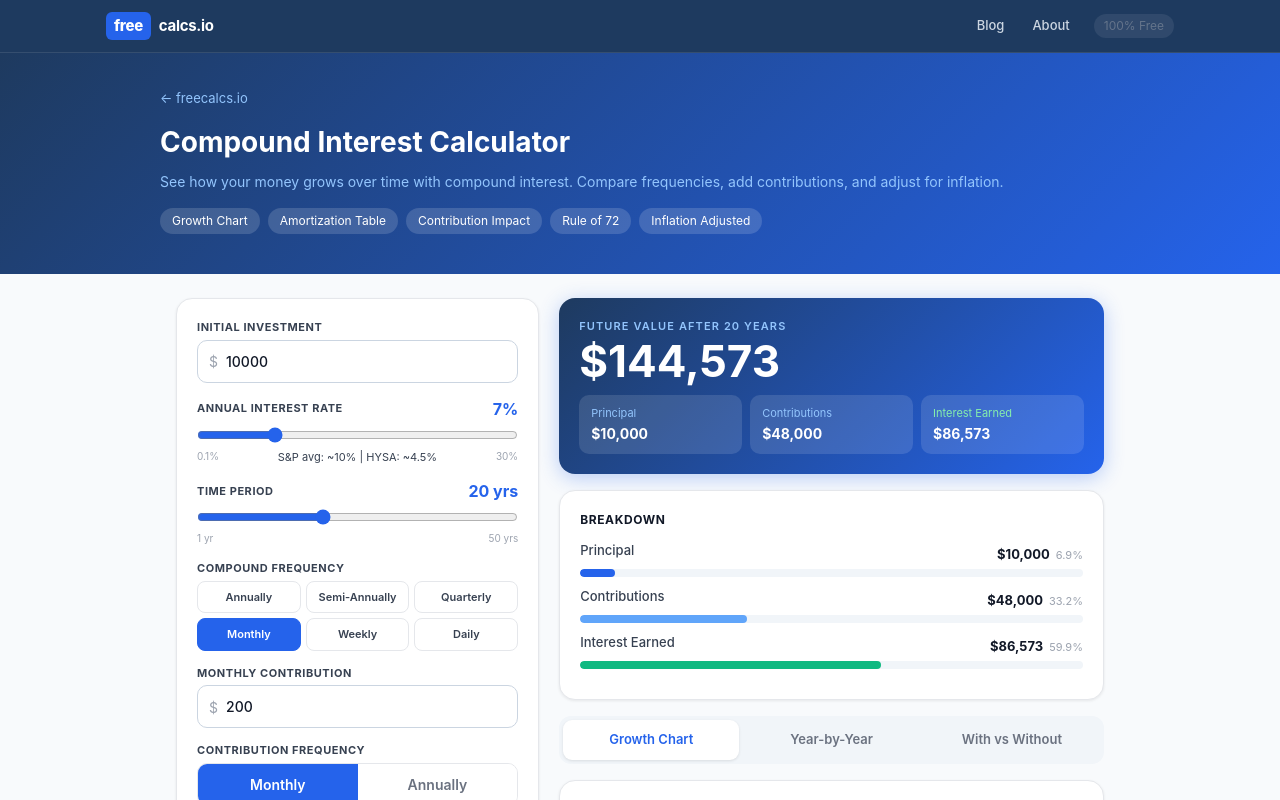
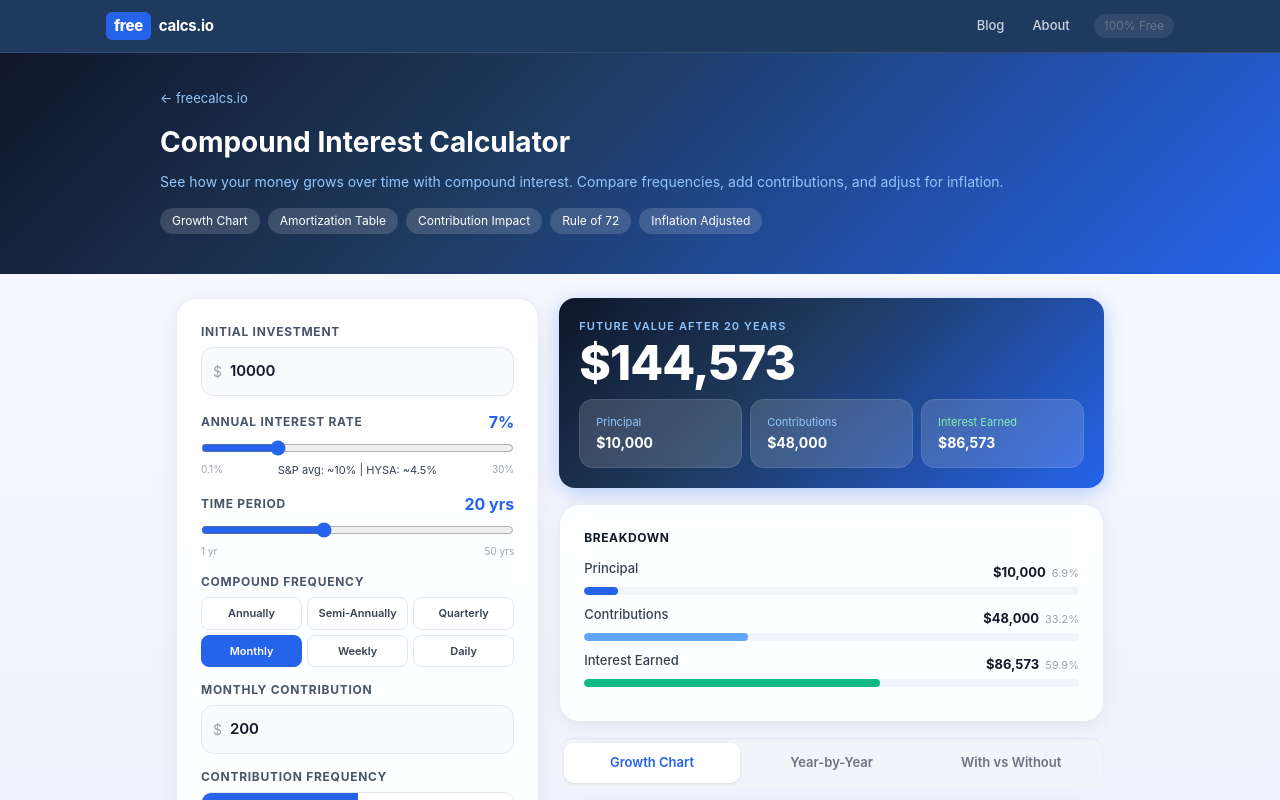
Before and after one commit to Tunjilor/freecalcs, a Next.js app: page /compound-interest in a window 1280 px wide. Shown: the top 800 px of the page. Built offline with nearby package versions, Linux system fonts and the light colour scheme.

Commit message:
premium visual redesign - compound interest

```diff
--- a/src/app/compound-interest/calculator.tsx
+++ b/src/app/compound-interest/calculator.tsx
@@ -3,10 +3,10 @@
 import { useState, useEffect, useCallback } from 'react';
 
 
-const C = { blue:'#2563eb', darkBlue:'#1e3a5f', gray:'#6b7280', border:'#e5e7eb', white:'#ffffff', light:'#f8fafc', text:'#111827' };
-const card: React.CSSProperties = { background:C.white, borderRadius:16, padding:20, boxShadow:'0 1px 3px rgba(0,0,0,.08)', border:`1px solid ${C.border}`, marginBottom:16 };
-const inp: React.CSSProperties  = { width:'100%', border:`1px solid #cbd5e1`, borderRadius:10, padding:'10px 12px', fontSize:14, outline:'none', background:C.white, boxSizing:'border-box', color:'#111827', fontWeight:500 };
-const lbl: React.CSSProperties  = { display:'block', fontSize:11, fontWeight:700, color:'#374151', textTransform:'uppercase', letterSpacing:'0.05em', marginBottom:4 } as React.CSSProperties;
+const C = { blue:'#2563eb', darkBlue:'#0f172a', gray:'#6b7280', border:'#e2e8f0', white:'#ffffff', light:'#f8fafc', text:'#111827', accent:'#7c3aed', emerald:'#059669' };
+const card: React.CSSProperties = { background:'rgba(255,255,255,0.85)', backdropFilter:'blur(12px)', WebkitBackdropFilter:'blur(12px)', borderRadius:20, padding:24, boxShadow:'0 4px 24px rgba(0,0,0,.06), 0 1px 2px rgba(0,0,0,.04)', border:'1px solid rgba(226,232,240,0.8)', marginBottom:20, transition:'all 0.3s ease' };
+const inp: React.CSSProperties  = { width:'100%', border:'1.5px solid #e2e8f0', borderRadius:12, padding:'12px 14px', fontSize:15, outline:'none', background:'#f8fafc', boxSizing:'border-box', color:'#111827', fontWeight:600, transition:'all 0.2s ease', letterSpacing:'-0.01em' };
+const lbl: React.CSSProperties  = { display:'block', fontSize:12, fontWeight:700, color:'#475569', textTransform:'uppercase', letterSpacing:'0.06em', marginBottom:6 } as React.CSSProperties;
 const btnBase: React.CSSProperties = { flex:1, padding:'10px 0', fontSize:14, fontWeight:600, border:'none', cursor:'pointer', transition:'all .15s' };
 
 const FREQ_OPTIONS = [
@@ -178,11 +178,11 @@ export default function CompoundInterestCalculator(){
   };
 
   return(
-    <div style={{fontFamily:'-apple-system,BlinkMacSystemFont,"Segoe UI",sans-serif',background:C.light,minHeight:'100vh'}}>
+    <div style={{fontFamily:'-apple-system,BlinkMacSystemFont,"Segoe UI",Inter,sans-serif',background:'linear-gradient(180deg,#f8fafc 0%,#eef2ff 50%,#f0fdf4 100%)',minHeight:'100vh'}}>
       <style>{`html{scroll-behavior:smooth;} @media(max-width:680px){.ci-grid{grid-template-columns:1fr!important;}} input[type=range]{width:100%;accent-color:#2563eb;}`}</style>
 
       {/* Header */}
-      <div style={{background:`linear-gradient(135deg,${C.darkBlue},${C.blue})`,color:C.white,padding:'32px 16px 40px'}}>
+      <div style={{background:'linear-gradient(135deg,#0f172a 0%,#1e3a5f 40%,#2563eb 100%)',color:C.white,padding:'32px 16px 40px'}}>
         <div style={{maxWidth:960,margin:'0 auto'}}>
           <a href="/" style={{color:'#93c5fd',fontSize:13,textDecoration:'none'}}>&lt;- freecalcs.io</a>
           <h1 style={{fontSize:28,fontWeight:700,margin:'12px 0 8px',color:C.white}}>Compound Interest Calculator</h1>
@@ -273,7 +273,7 @@ export default function CompoundInterestCalculator(){
 
             {/* Rule of 72 */}
             {res&&res.rule72>0&&(
-              <div style={{...card,background:'linear-gradient(135deg,#eff6ff,#eef2ff)',border:'1px solid #bfdbfe'}}>
+              <div style={{...card,background:'linear-gradient(135deg,#eff6ff,#eef2ff,#f0fdf4)',border:'1px solid #bfdbfe',boxShadow:'0 2px 12px rgba(37,99,235,.08)'}}>
                 <p style={{fontSize:12,fontWeight:700,color:'#1e40af',textTransform:'uppercase',letterSpacing:'.05em',margin:'0 0 6px'}}>Rule of 72</p>
                 <p style={{fontSize:22,fontWeight:700,color:C.blue,margin:'0 0 4px'}}>{res.rule72.toFixed(1)} years</p>
                 <p style={{fontSize:12,color:'#374151',margin:0}}>to double your money at {rate}% annual return (72 / {rate} = {res.rule72.toFixed(1)})</p>
@@ -286,9 +286,9 @@ export default function CompoundInterestCalculator(){
             {res&&(
               <>
                 {/* Hero */}
-                <div style={{background:`linear-gradient(135deg,${C.darkBlue},${C.blue})`,borderRadius:16,padding:20,color:C.white,marginBottom:16,boxShadow:'0 4px 20px rgba(37,99,235,.3)'}}>
+                <div style={{background:'linear-gradient(135deg,#0f172a 0%,#1e3a5f 40%,#2563eb 100%)',borderRadius:16,padding:20,color:C.white,marginBottom:16,boxShadow:'0 4px 20px rgba(37,99,235,.3)'}}>
                   <p style={{fontSize:11,fontWeight:600,letterSpacing:'.1em',color:'#93c5fd',margin:'0 0 4px',textTransform:'uppercase'}}>Future Value after {years} Years</p>
-                  <div style={{fontSize:44,fontWeight:700,lineHeight:1,margin:'0 0 4px'}}>{fmtD(res.finalBalance)}</div>
+                  <div style={{fontSize:48,fontWeight:800,lineHeight:1,letterSpacing:'-0.02em',margin:'0 0 4px'}}>{fmtD(res.finalBalance)}</div>
                   {inflation&&<p style={{color:'#93c5fd',fontSize:12,margin:'0 0 12px'}}>Inflation-adjusted value</p>}
                   <div style={{display:'grid',gridTemplateColumns:'1fr 1fr 1fr',gap:8,marginTop:12}}>
                     {[
@@ -296,7 +296,7 @@ export default function CompoundInterestCalculator(){
                       ['Contributions',fmtD(res.totalContributions),'#93c5fd'],
                       ['Interest Earned',fmtD(res.totalInterest),'#86efac'],
                     ].map(([l,v,c])=>(
-                      <div key={l} style={{background:'rgba(255,255,255,.12)',borderRadius:10,padding:'10px 12px'}}>
+                      <div key={l} style={{background:'rgba(255,255,255,.15)',backdropFilter:'blur(8px)',borderRadius:14,padding:'14px 16px',border:'1px solid rgba(255,255,255,.1)'}}>
                         <p style={{fontSize:11,color:c,margin:'0 0 2px'}}>{l}</p>
                         <p style={{fontSize:14,fontWeight:700,margin:0}}>{v}</p>
                       </div>
@@ -331,7 +331,7 @@ export default function CompoundInterestCalculator(){
                 </div>
 
                 {/* Tabs */}
-                <div style={{display:'flex',gap:4,background:'#f1f5f9',borderRadius:12,padding:4,marginBottom:16}}>
+                <div style={{display:'flex',gap:4,background:'#f1f5f9',borderRadius:14,padding:5,boxShadow:'inset 0 1px 2px rgba(0,0,0,.06)',marginBottom:16}}>
                   {(['chart','table','compare'] as const).map(t=>(
                     <button key={t} onClick={()=>setTab(t)} style={{...btnBase,borderRadius:9,background:tab===t?C.white:'transparent',color:tab===t?C.blue:C.gray,boxShadow:tab===t?'0 1px 3px rgba(0,0,0,.1)':'none',fontSize:13}}>
                       {t==='chart'?'Growth Chart':t==='table'?'Year-by-Year':'With vs Without'}
```
